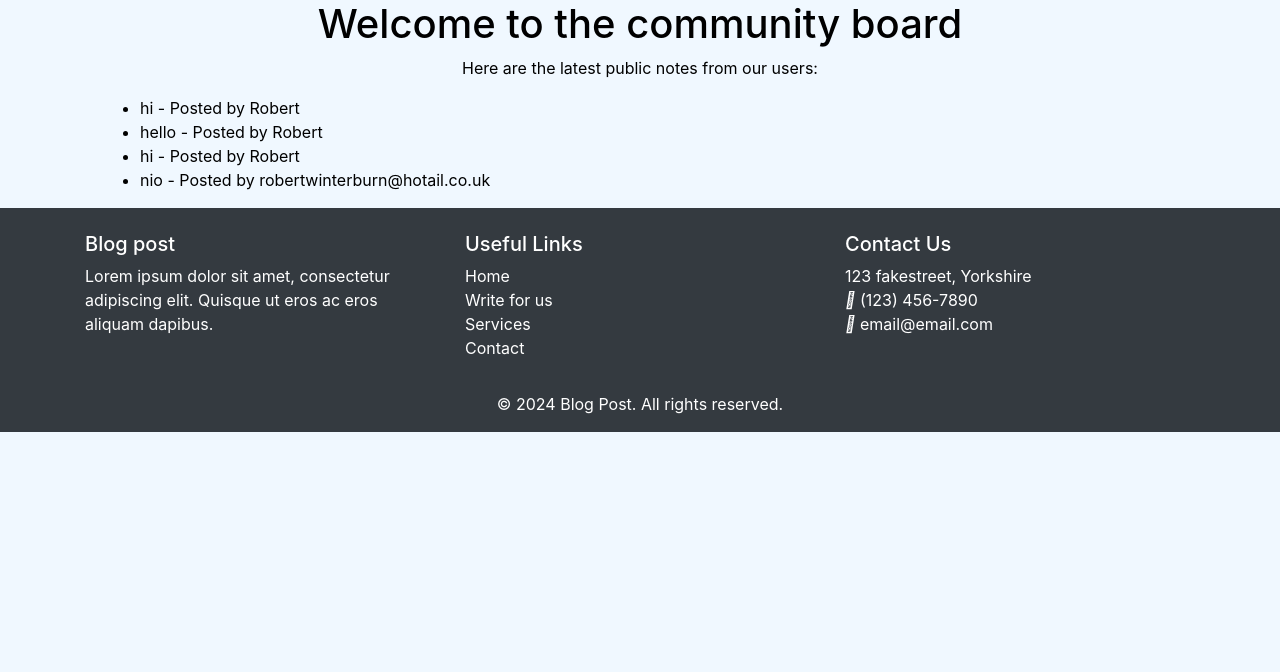
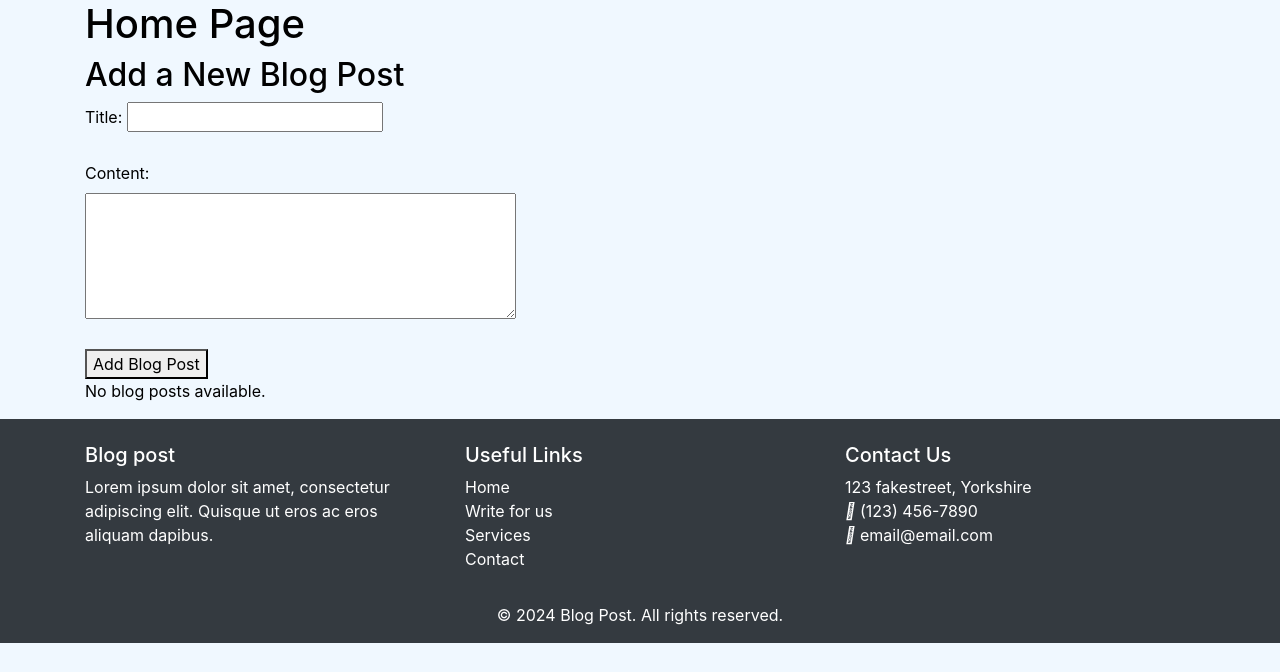
Before and after one commit to RWinterburn/Project-3, a Flask app: page /home in a window 1280 px wide. Shown: the part 56-728 px from the top of the page. Run offline with Flask 3, Linux system fonts and the light colour scheme; some libraries are stand-ins or nearby versions.

Commit message:
added main blog post page, fixed url_for errors

```diff
--- a/app.py
+++ b/app.py
@@ -31,7 +31,7 @@ def create_app():
 
 
     with app.app_context():
-        from models import User, Note
+        from models import User, Note, BlogPost, Comment
         create_database()
 
     return app
--- a/app/templates/home.html
+++ b/app/templates/home.html
@@ -1,21 +1,56 @@
 {% extends "base.html" %}
+
 {% block title %} Home {% endblock %}
 
 {% block content %}
-<div class="container">
-    <h1 class="text-center">Welcome to the community board</h1>
-    <p class="text-center bg-blue">Here are the latest public notes from our users:</p>
-</div>
+    <h1>Home Page</h1>
 
-<div class="container">
-    <ul>
-        {% if public_notes %}
-            {% for note in public_notes %}
-                <li>{{ note.data }} - Posted by {{ note.user.first_name }}</li>
-            {% endfor %}
+    <!-- Form to add a new blog post -->
+    <h2>Add a New Blog Post</h2>
+    <form method="POST" action="{{ url_for('views.show_blog_posts') }}">
+        <label for="title">Title:</label>
+        <input type="text" id="title" name="title" required><br><br>
+
+        <label for="content">Content:</label><br>
+        <textarea id="content" name="content" rows="5" cols="40" required></textarea><br><br>
+
+        <button type="submit">Add Blog Post</button>
+    </form>
+
+        {% if blog_posts %}
+            <ul>
+                {% for post in blog_posts %}
+                    <li>
+                        <h3>{{ post.title }}</h3>
+                        <p>{{ post.content }}</p>
+                        <small>Posted by {{ post.user.first_name }} on {{ post.created_at.strftime('%Y-%m-%d %H:%M:%S') }}</small>
+
+                        <!-- Comment form -->
+                        <form action="{{ url_for('views.add_comment', post_id=post.id) }}" method="POST">
+                            <textarea name="comment" placeholder="Add your comment here" required></textarea>
+                            <button type="submit">Submit Comment</button>
+                        </form>
+
+                        <!-- Display comments -->
+                        <div>
+                            <h4>Comments:</h4>
+                            {% if post.comments %}
+                                <ul>
+                                    {% for comment in post.comments %}
+                                        <li>
+                                            <p>{{ comment.content }}</p>
+                                            <small>Commented by {{ comment.user.first_name }} on {{ comment.created_at.strftime('%Y-%m-%d %H:%M:%S') }}</small>
+                                        </li>
+                                    {% endfor %}
+                                </ul>
+                            {% else %}
+                                <p>No comments yet.</p>
+                            {% endif %}
+                        </div>
+                    </li>
+                {% endfor %}
+            </ul>
         {% else %}
-            <li>No public notes yet.</li>
+            <p>No blog posts available.</p>
         {% endif %}
-    </ul>
-</div>
-{% endblock %}
+        {% endblock %}
--- a/views.py
+++ b/views.py
@@ -1,6 +1,5 @@
 from flask import Blueprint, render_template, request, flash, redirect, url_for
 from flask_login import current_user
-from werkzeug.security import check_password_hash, generate_password_hash
 
 from app import db
 from models import User, Note, BlogPost, Comment
@@ -8,11 +7,11 @@ from models import User, Note, BlogPost, Comment
 views = Blueprint('views', __name__)
 
 @views.route('/home')
-def show_public_notes():
-    public_notes = Note.query.filter_by(is_public=True).all()
-    print(public_notes)  # Print notes to console
-    return render_template('home.html', public_notes=public_notes)
+def show_blog_posts():
+    blog_posts = BlogPost.query.order_by(BlogPost.created_at.desc()).all()
+    return render_template('home.html', blog_posts=blog_posts)
 
+# Route to add a comment to a specific blog post
 @views.route('/add_comment/<int:post_id>', methods=['POST'])
 def add_comment(post_id):
     blog_post = BlogPost.query.get_or_404(post_id)
@@ -28,7 +27,7 @@ def add_comment(post_id):
 
     return redirect(url_for('views.show_blog_posts'))
 
-@views.route('/')
-def show_blog_posts():
+@views.route('/all_blog_posts')
+def show_all_blog_posts():
     blog_posts = BlogPost.query.order_by(BlogPost.created_at.desc()).all()
-    return render_template('home.html', blog_posts=blog_posts)
+    return render_template('all_blog_posts.html', blog_posts=blog_posts)
```
Also changed, not shown: README2.MD, auth.py (line endings or trailing spaces), instance/database.db.
